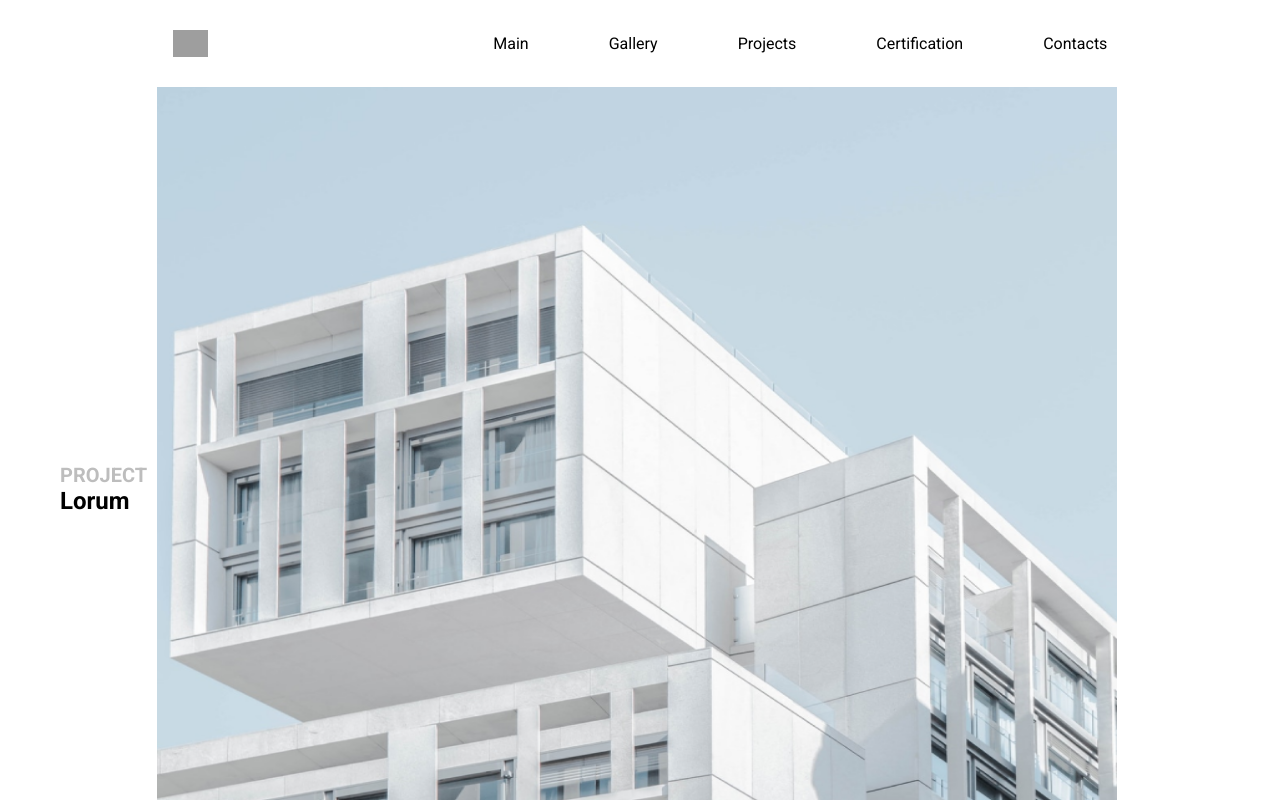
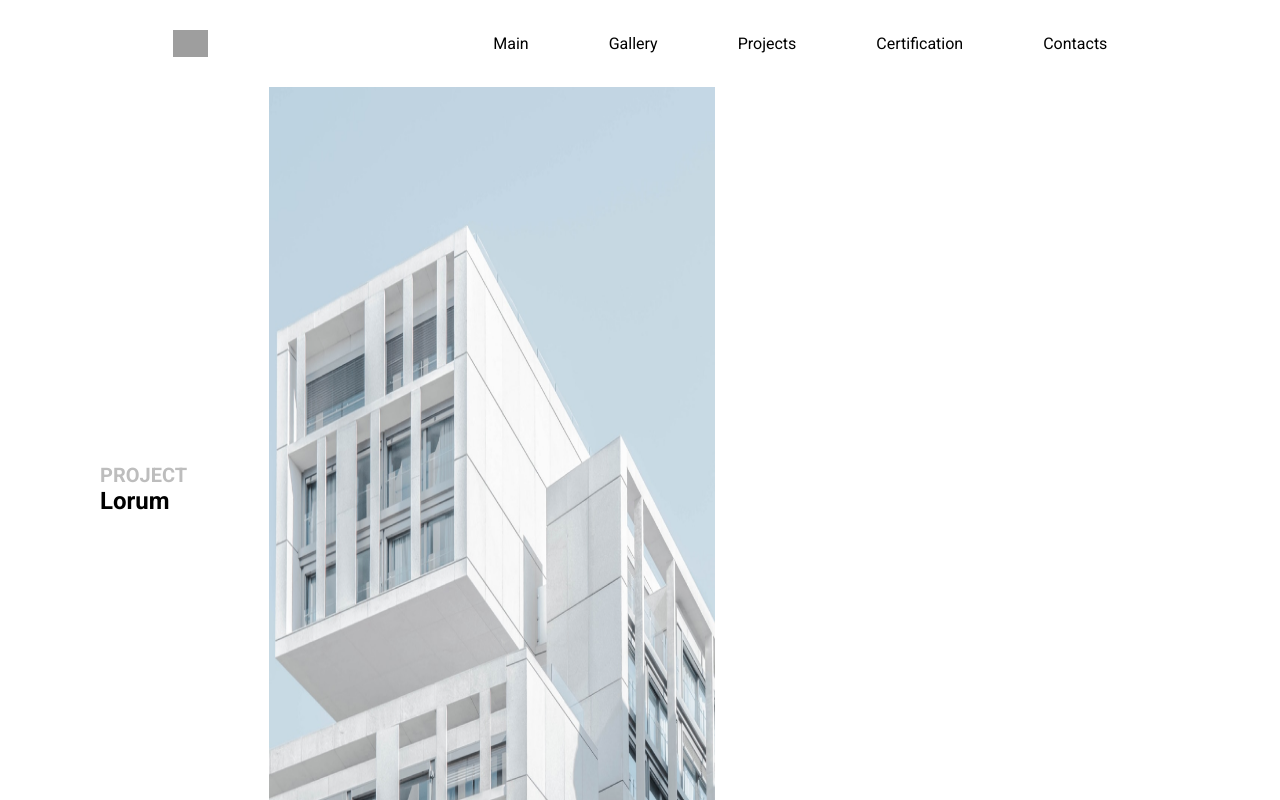
Before and after one commit to Lah-deh/React-Task-2, a React (Vite) app: page / in a window 1280 px wide. Shown: the top 800 px of the page. Built offline with nearby package versions, Linux system fonts and the light colour scheme; grey boxes are pictures that could not be loaded; a web font is replaced by a local one.

Commit message:
fixed the layout

```diff
--- a/src/App.css
+++ b/src/App.css
@@ -55,10 +55,11 @@ h1{
     margin-top: 30px;
     display: flex;
     align-items: center;
-    gap: 10px;
+    gap: 7%;
     margin-left: 20px;
     margin-right: 20px;
 }
+
 .hero h1{
     font-size: 20px;
     color: #BDBDBD;
@@ -485,6 +486,9 @@ li{
     }
 }
 @media screen and (min-width:1280px){
+    .text{
+        margin-left: 40px;
+    }
     .logo{
         width: 3%;
         height: 10%;
@@ -495,7 +499,7 @@ li{
 
     }
     .heroo img{
-        width: 60rem;
+        width: 60%;
         height: 50rem;
         max-height: 100%;
         max-width: 100%;
--- a/src/components/hero.jsx
+++ b/src/components/hero.jsx
@@ -5,7 +5,7 @@ const Hero = () => {
   return (
     <>
     <div className='hero'>
-      <div className='' >
+      <div className='text' >
         <h1 >PROJECT</h1>
         <h2>Lorum</h2>
       </div>
```
